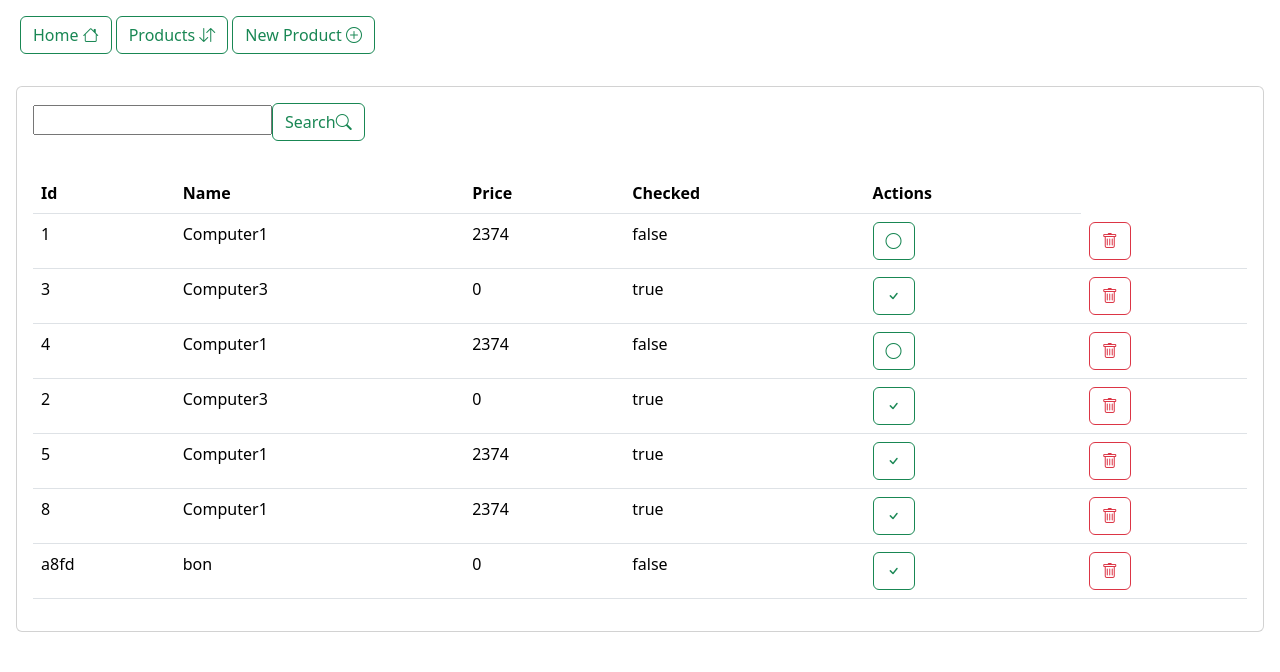
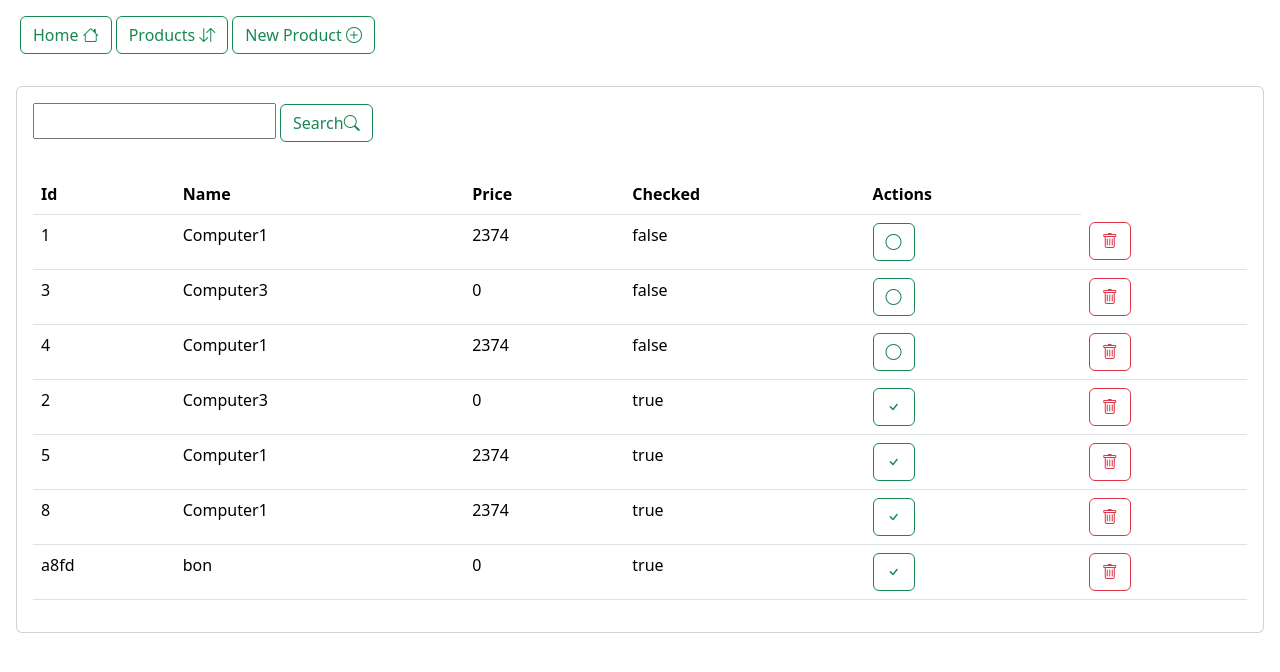
Before and after one commit to zoulou421/angular-app-basic-concept, an Angular app: page /products in a window 1280 px wide. Shown: the top 672 px of the page. Built offline with nearby package versions, Linux system fonts and the light colour scheme; data requests are answered from the project's data file.

Commit message:
added:  Search form system completed

```diff
--- a/data/db.json
+++ b/data/db.json
@@ -10,7 +10,7 @@
       "id": "3",
       "name": "Computer3",
       "price": 0,
-      "checked": true
+      "checked": false
     },
     {
       "id": "4",
@@ -40,7 +40,7 @@
       "id": "a8fd",
       "name": "bon",
       "price": 0,
-      "checked": "false"
+      "checked": true
     }
   ]
 }
--- a/src/app/product/product.component.html
+++ b/src/app/product/product.component.html
@@ -3,8 +3,8 @@
 
     <div class="card-body">
       {{keyword}}
-      <input type="text" [(ngModel)]="keyword"/>
-      <button class="btn btn-outline-success" >
+      <input type="text" [(ngModel)]="keyword" class="p-1"/>
+      <button class="btn btn-outline-success ms-1" (click)="searchProducts()"  >
         Search<i class="bi bi-search"></i>
        </button>
     </div>
--- a/src/app/product/product.component.ts
+++ b/src/app/product/product.component.ts
@@ -100,4 +100,14 @@ export class ProductComponent implements OnInit{
       }
     })
   }
+
+  searchProducts() {
+   this.productService.searchProducts(this.keyword).subscribe({
+     next:value => {
+       this.products=value;
+     },error:err => {
+
+     }
+   })
+  }
 }
--- a/src/app/services/product.service.ts
+++ b/src/app/services/product.service.ts
@@ -35,4 +35,9 @@ export class ProductService {
   public saveProduct(product: ProductModel):Observable<ProductModel> {
     return  this.http.post<ProductModel>(`http://localhost:8089/products`,product);
   }
+
+  public searchProducts(keyword:string):Observable<Array<ProductModel>>{
+    return this.http.get<Array<ProductModel>>(`http://localhost:8089/products?name=${keyword}`)
+
+  }
 }
```
